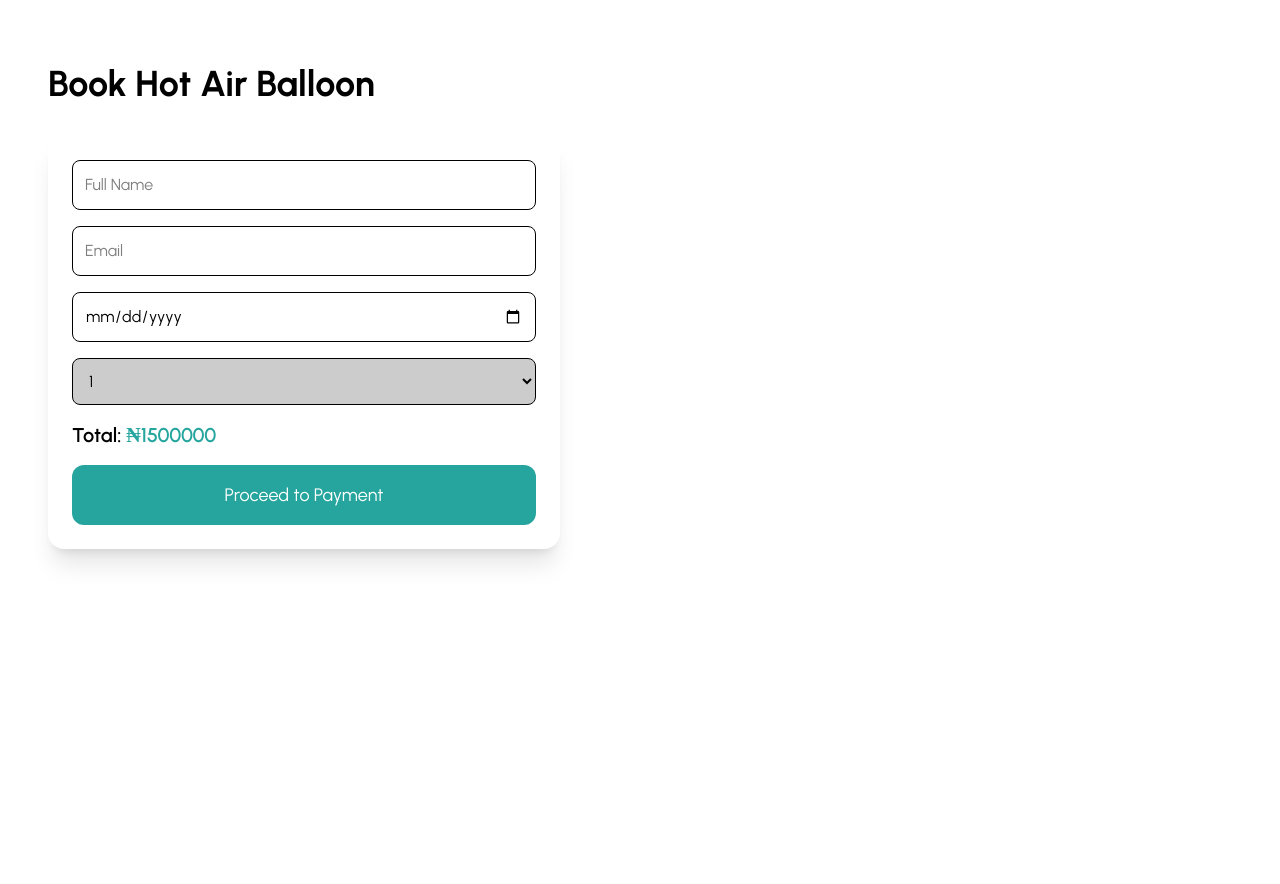
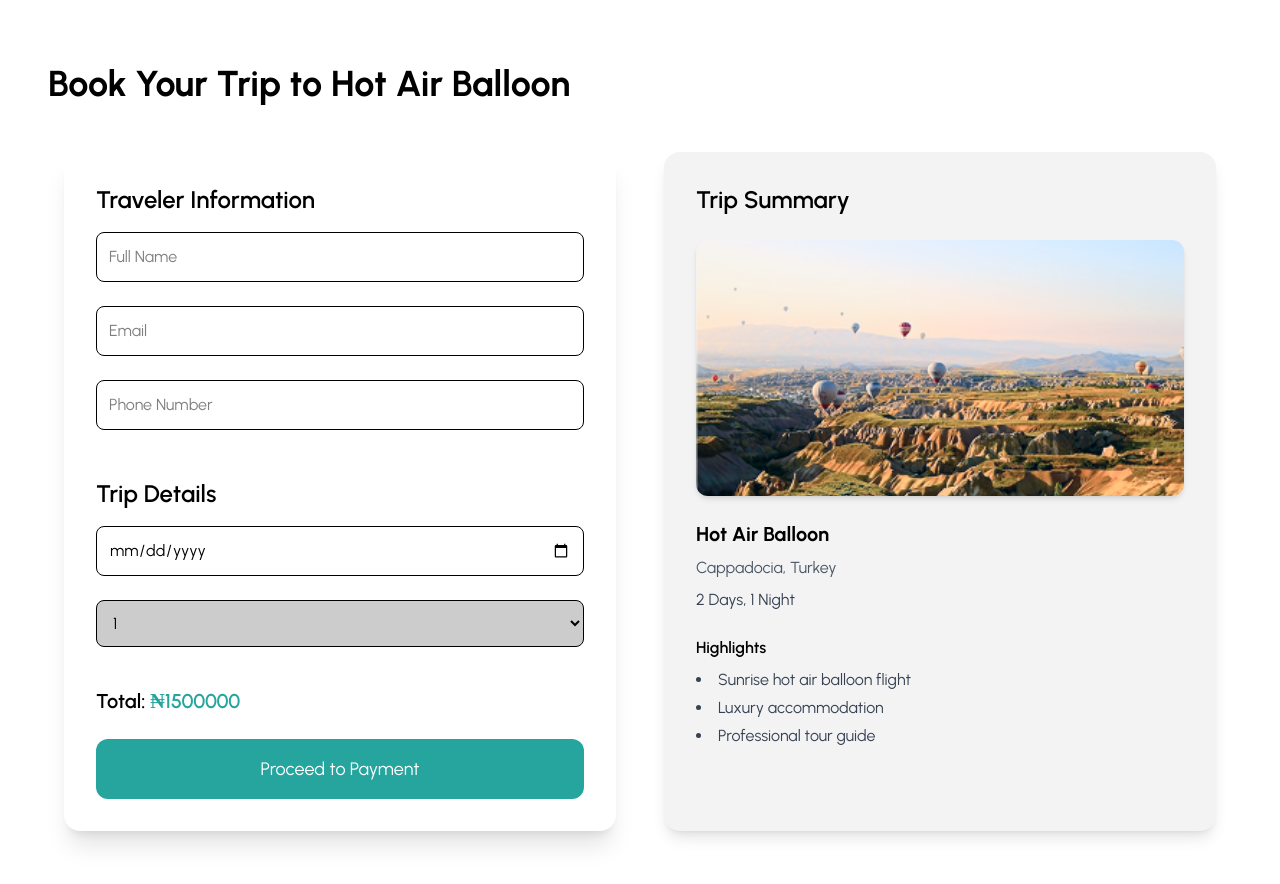
Before and after one commit to Jchosenn/Travel-With-Us, a React (Vite) app: page /destination/hot-air-balloon/book in a window 1280 px wide. Shown: the top 884 px of the page. Before the commit the page ends 800 px from the top, so only its background shows below. Built offline with nearby package versions, Linux system fonts and the light colour scheme; a web font is replaced by a local one.

Commit message:
Style: changed desktop ui for booking Ui

```diff
--- a/package.json
+++ b/package.json
@@ -18,7 +18,6 @@
     "react-icons": "^5.5.0",
     "react-leaflet": "^5.0.0",
     "react-router-dom": "^7.9.6",
-    "react-toastify": "^11.0.5",
     "sonner": "^2.0.7",
     "toastify": "^2.0.1"
   },
--- a/src/App.jsx
+++ b/src/App.jsx
@@ -1,13 +1,15 @@
-import { RouterProvider } from "react-router-dom";
-import "./App.css";
-import { router } from "./router";
+import { RouterProvider } from "react-router-dom"
+import "./App.css"
+import { router } from "./router"
+import { Toaster } from "sonner"
 
 function App() {
   return (
     <>
       <RouterProvider router={router} />
+      <Toaster position="top-right" richColors toastOptions={{className: "font-urbanist", style: {fontFamily: "Urbanist, sans-serif"}}}/>
     </>
-  );
+  )
 }
 
-export default App;
+export default App
--- a/src/pages/bookDestination.jsx
+++ b/src/pages/bookDestination.jsx
@@ -1,7 +1,7 @@
 import { useParams, useNavigate } from "react-router-dom"
 import { destinations } from "../data/destinations"
 import { useState, useEffect } from "react"
-import {toast} from "react-toastify"
+import {toast} from "sonner"
 
 
 export const BookDestination = () => {
@@ -66,9 +66,15 @@ export const BookDestination = () => {
 
   return (
       <div className="dark:bg-[#0A0F14] dark:text-white min-h-screen px-6 md:px-12 py-16 font-urbanist">
-      <h1 className="text-4xl font-bold mb-8">Book {destination.name}</h1>
+      <h1 className="text-4xl font-bold mb-12 text-center md:text-left">
+        Book Your Trip to {destination.name}
+      </h1>
 
-      <div className="max-w-lg bg-white dark:bg-[#161616] p-6 rounded-2xl shadow-xl space-y-4">
+      <div className="flex flex-col md:flex-row gap-12 max-w-6xl mx-auto">
+        {/* Left Column: Booking Form */}
+        <div className="flex-1 bg-white dark:bg-[#161616] p-8 rounded-2xl shadow-xl space-y-6">
+          <h2 className="text-2xl font-semibold mb-4">Traveler Information</h2>
+
           <input
           className="w-full border p-3 rounded-lg"
           placeholder="Full Name"
@@ -82,12 +88,18 @@ export const BookDestination = () => {
           onChange={(e) => setEmail(e.target.value)}
         />
           <input
+            type="tel"
+            className="w-full border p-3 rounded-lg focus:ring-2 focus:ring-[#25A59E] transition"
+            placeholder="Phone Number"
+          />
+
+          <h2 className="text-2xl font-semibold mt-6 mb-4">Trip Details</h2>
+          <input
           type="date"
           className="w-full border p-3 rounded-lg"
           value={date}
           onChange={(e) => setDate(e.target.value)}
         />
-
           <select
           className="w-full border p-3 rounded-lg bg-black/20"
           value={guests}
@@ -98,7 +110,7 @@ export const BookDestination = () => {
           ))}
         </select>
 
-        <p className="text-xl font-semibold">
+          <p className="text-xl font-semibold mt-4">
             Total: <span className="text-[#25A59E]">₦{total}</span>
           </p>
 
@@ -109,6 +121,53 @@ export const BookDestination = () => {
           Proceed to Payment
         </button>
         </div>
+
+        {/* Right Column: Trip Summary */}
+        <div className="flex-1 bg-[#F3F3F3] dark:bg-[#111] p-8 rounded-2xl shadow-lg space-y-6">
+          <h2 className="text-2xl font-semibold">Trip Summary</h2>
+
+          <img
+            src={destination.image}
+            alt={destination.name}
+            className="rounded-xl w-full h-64 object-cover shadow-md"
+          />
+
+          <div className="space-y-2">
+            <p className="text-xl font-bold">{destination.name}</p>
+            <p className="text-gray-600 dark:text-gray-300">{destination.location}</p>
+            <p className="text-gray-700 dark:text-gray-400">{destination.duration}</p>
+          </div>
+
+          <div className="mt-4">
+            <h3 className="font-semibold mb-2">Highlights</h3>
+            <ul className="list-disc list-inside space-y-1 text-gray-700 dark:text-gray-400">
+              {destination.highlights.map((item, i) => (
+                <li key={i}>{item}</li>
+              ))}
+            </ul>
+          </div>
+        </div>
+      </div>
     </div>
   )
 }
+
+
+{/* <div className="max-w-lg bg-white dark:bg-[#161616] p-6 rounded-2xl shadow-xl space-y-4">
+        <input
+          className="w-full border p-3 rounded-lg"
+          placeholder="Full Name"
+          value={name}
+          onChange={(e) => setName(e.target.value)}
+        />
+
+
+
+
+
+        <p className="text-xl font-semibold">
+          Total: <span className="text-[#25A59E]">${total}</span>
+        </p>
+
+
+      </div> */}
```
Also changed, not shown: 1 other file (tests, documents, lock files or other folders). Lines whose indentation alone changed are shown as unchanged.
